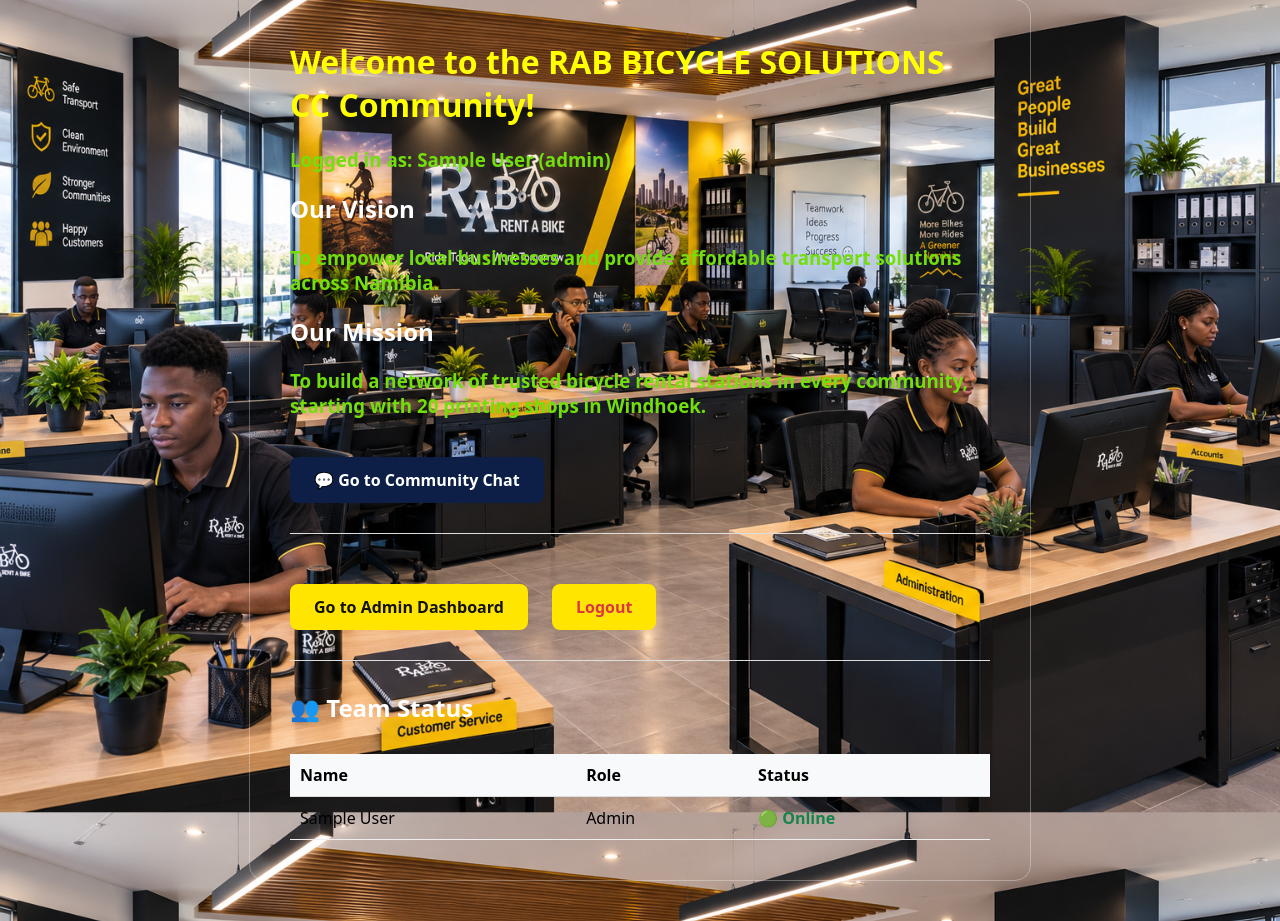
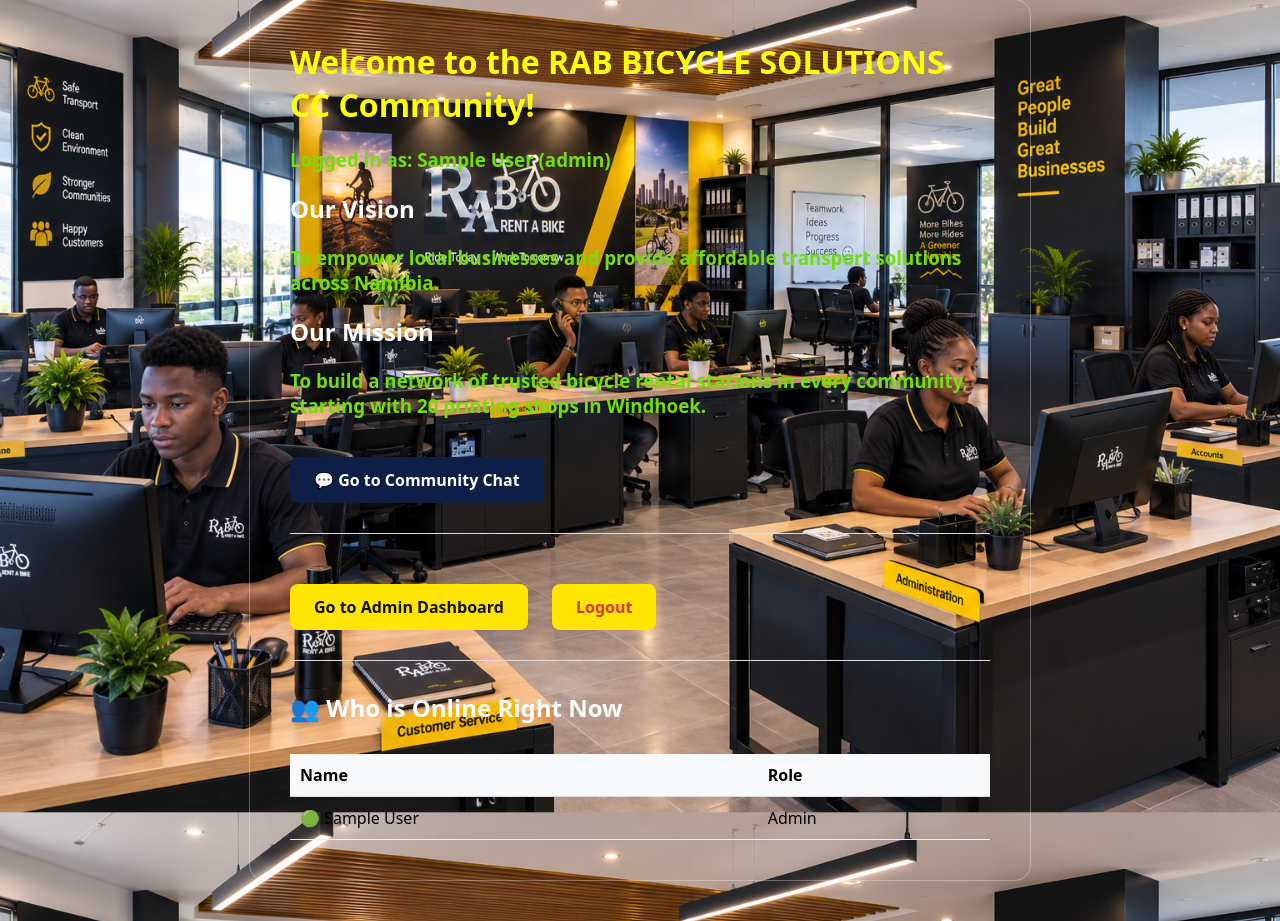
Before and after one commit to hafenishitaku-afk/rab-community-app, a Flask app: page /about in a window 1280 px wide. Shown: the part 41-962 px from the top of the page. Run offline with Flask 3, Linux system fonts and the light colour scheme; the visitor is signed in with stand-in values (Sample User, id 1); a database or web service that is not in the repository returns one stand-in record (values such as "Sample title"); data that the repository does not hold is empty; some libraries are stand-ins or nearby versions.

Commit message:
Added online status tracking and unread chat badges

```diff
--- a/app.py
+++ b/app.py
@@ -107,35 +107,25 @@ def about():
     conn = db()
     c = conn.cursor()
 
-    # 1. Get all users and calculate their status
-    # In SQLite: (strftime('%s', 'now') - strftime('%s', last_active)) gives seconds difference
-    # In Postgres: EXTRACT(EPOCH FROM (CURRENT_TIMESTAMP - last_active))
     is_postgres = os.environ.get("DATABASE_URL") is not None
 
+    # ✅ 1. Get ONLY Online users
     if is_postgres:
         users = execute_query(c, """
-            SELECT id, full_name, role,
-                   CASE
-                       WHEN EXTRACT(EPOCH FROM (CURRENT_TIMESTAMP - last_active)) < 300 THEN 'Online'
-                       ELSE 'Offline'
-                   END as status
+            SELECT id, full_name, role
             FROM users
-            ORDER BY status DESC, full_name ASC
+            WHERE EXTRACT(EPOCH FROM (CURRENT_TIMESTAMP - last_active)) < 300
+            ORDER BY full_name ASC
         """).fetchall()
     else:
-        # ✅ For SQLite, use the julianday function to get days, then multiply by 86400 for seconds
         users = execute_query(c, """
-            SELECT id, full_name, role,
-                   CASE
-                       WHEN (julianday('now') - julianday(last_active)) * 86400 < 300 THEN 'Online'
-                       ELSE 'Offline'
-                   END as status
+            SELECT id, full_name, role
             FROM users
-            ORDER BY status DESC, full_name ASC
+            WHERE (julianday('now') - julianday(last_active)) * 86400 < 300
+            ORDER BY full_name ASC
         """).fetchall()
 
-    # 2. Count unread messages
-    # We count messages created AFTER the user's last_read_chat time
+    # ✅ 2. Count unread messages
     user_data = execute_query(c, "SELECT last_read_chat FROM users WHERE id = ?", (session["user_id"],)).fetchone()
     last_read = user_data["last_read_chat"] if user_data else None
 
--- a/database.py
+++ b/database.py
@@ -148,3 +148,15 @@ def get_single_value(cursor, query, params=None):
     else:
         # For SQLite tuple
         return result[0] if result else 0
+
+def get_single_value(cursor, query, params=None):
+    """Get a single value from a query (handles both SQLite and PostgreSQL)."""
+    result = execute_query(cursor, query, params).fetchone()
+    if result is None:
+        return 0
+    # For PostgreSQL with RealDictCursor, result is a dict
+    if isinstance(result, dict):
+        return list(result.values())[0] if result.values() else 0
+    else:
+        # For SQLite tuple
+        return result[0] if result else 0
--- a/templates/about.html
+++ b/templates/about.html
@@ -85,25 +85,24 @@
         <a href="{{ url_for('logout') }}"class="btn"; style="margin-left: 20px; color: #dc3545; text-decoration: none; font-weight: bold;">Logout</a>
 
         <hr style="margin: 30px 0; border: 0; border-top: 1px solid #ddd;">
-
-        <h2>👥 Team Status</h2>
+        <h2>👥 Who is Online Right Now</h2>
         <div class="scroll" style="max-height: 300px; overflow-y: auto;">
             <table style="width: 100%; border-collapse: collapse; margin-top: 10px;">
                 <tr style="background: #f8f9fa; text-align: left;">
                     <th style="padding: 10px; border-bottom: 1px solid #ddd;">Name</th>
                     <th style="padding: 10px; border-bottom: 1px solid #ddd;">Role</th>
-                    <th style="padding: 10px; border-bottom: 1px solid #ddd;">Status</th>
                 </tr>
                 {% for u in users %}
                 <tr>
-                    <td style="padding: 10px; border-bottom: 1px solid #eee;">{{ u.full_name }}</td>
+                    <td style="padding: 10px; border-bottom: 1px solid #eee;">
+                        <span style="color: #16834b; font-weight: bold;">🟢</span> {{ u.full_name }}
+                    </td>
                     <td style="padding: 10px; border-bottom: 1px solid #eee; text-transform: capitalize;">{{ u.role }}</td>
-                    <td style="padding: 10px; border-bottom: 1px solid #eee;">
-                        {% if u.status == 'Online' %}
-                            <span style="color: #16834b; font-weight: bold;">🟢 Online</span>
-                        {% else %}
-                            <span style="color: #667085;">⚪ Offline</span>
-                        {% endif %}
+                </tr>
+                {% else %}
+                <tr>
+                    <td colspan="2" style="padding: 20px; text-align: center; color: #667085;">
+                        No one is online right now.
                     </td>
                 </tr>
                 {% endfor %}
```
